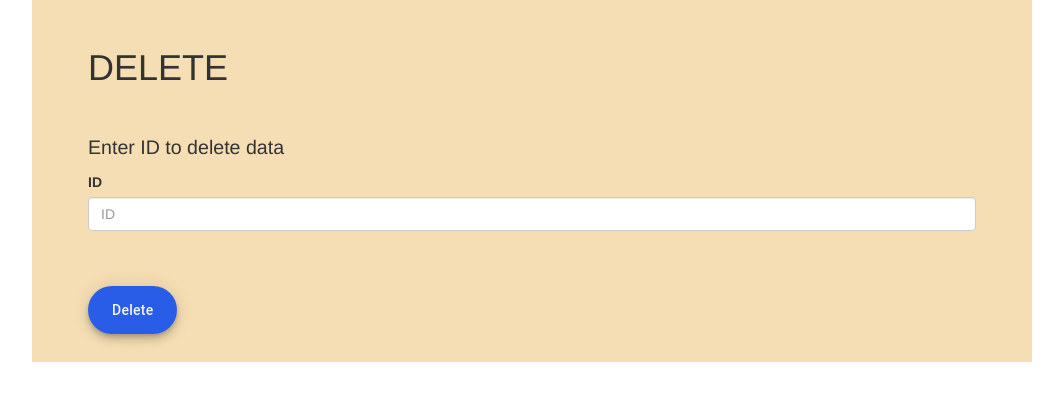
After one commit to huzaifah-here/Data_Storing, a Flask app: page /delete in a window 1280 px wide. The commit adds this page. Shown: the top 401 px of the page, without its empty margins (108-1171 px from the left). Run offline with Flask 2, Linux system fonts and the light colour scheme; some libraries are stand-ins or nearby versions; some web fonts are replaced.

Commit message:
Done with Delete

```diff
--- a/routes.py
+++ b/routes.py
@@ -71,11 +71,17 @@ def update_data():
     return redirect(url_for('update'))
 
 
-
-
-    return render_template("update.html")
-
-
+@app.route('/delete', methods=['GET','POST'])
+def delete():
+    # ids = request.form['user-id']
+    return render_template('delete.html', the_title='DELETE')
+@app.route('/delete_data', methods=['GET','POST'])
+def delete_data():
+    print("hello")
+    ids = request.form['user-id']
+    print(ids)
+    db.delete(conn,ids)
+    return redirect(url_for('read'))
 
 #
 
--- /dev/null
+++ b/templates/delete.html
@@ -0,0 +1,21 @@
+{% extends 'base.html' %}
+
+{% block body %}
+
+<!-- to be filled by the Python script -->
+<h1>{{ the_title }}</h1>
+<p>Enter ID to delete data</p>
+
+<form action="{{ url_for('delete_data') }}" method="post">
+    <div class="form-group">
+        <label for="user-id">ID</label>
+        <input type="text" class="form-control" name='user-id' placeholder="ID">
+      </div>
+    <br><br>
+
+
+    <button type="submit" class="btn-submit">Delete</button>
+
+  </form>
+
+{% endblock %}
--- a/templates/index.html
+++ b/templates/index.html
@@ -16,7 +16,7 @@
   <a href="{{ url_for('index') }}" class="button">Create</a>
   <a href="{{ url_for('read') }}" class="button">Read</a>
   <a href="{{ url_for('update') }}" class="button">Update</a>
-  <a href="{{ url_for('index') }}" class="button">Delete</a>
+  <a href="{{ url_for('delete') }}" class="button">Delete</a>
 </div>
 <ul>
   <!-- note how items from routes in the the Python script are linked -->
--- a/templates/read.html
+++ b/templates/read.html
@@ -55,7 +55,10 @@ function loadData() {
   <button type="update" class="btn-submit">Update</button>
 
 </form>
+<form action="/delete" method="post">
+  <button type="delete" class="btn-submit">Delete</button>
 
+</form>
 
 
 
```
